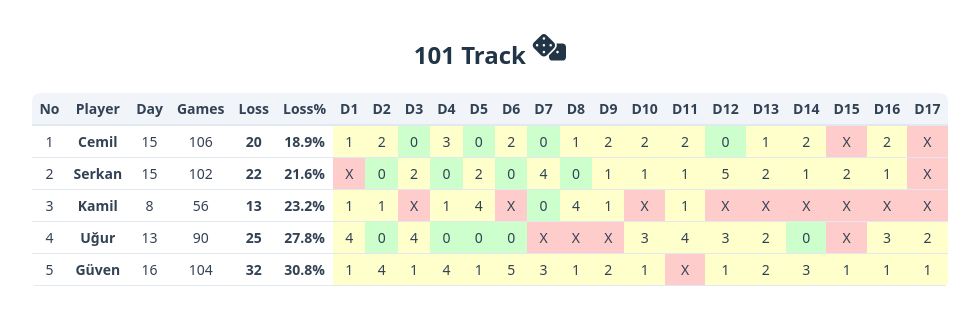
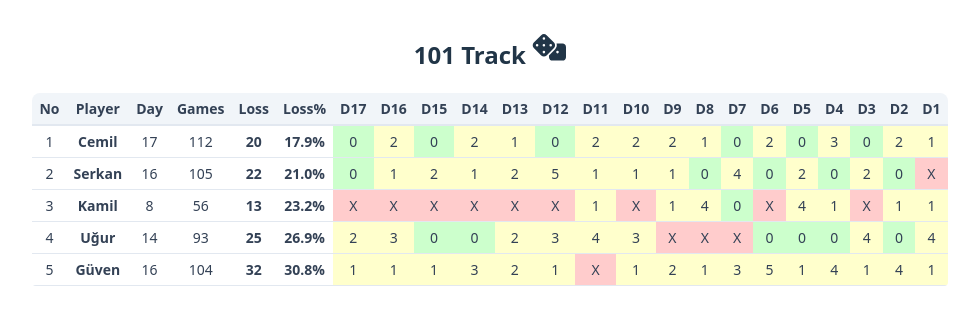
Before and after one commit to guvenordu/track-101, a React (Vite) app: page / in a window 1280 px wide. Shown: the top 324 px of the page, without its empty margins (150-1129 px from the left). Built offline with nearby package versions, Linux system fonts and the light colour scheme.

Commit message:
Update App.tsx

```diff
--- a/src/App.tsx
+++ b/src/App.tsx
@@ -4,11 +4,11 @@ import "./App.css";
 
 function App() {
   const data = [
-    ["Uğur", "4", "0", "4", "0", "0", "0", "X", "X", "X", "3", "4", "3", "2", "0", "X", "3", "2"],
-    ["Cemil", "1", "2", "0", "3", "0", "2", "0", "1", "2", "2", "2", "0", "1", "2", "X", "2", "X"],
-    ["Güven", "1", "4", "1", "4", "1", "5", "3", "1", "2", "1" , "X", "1", "2", "3", "1", "1", "1"],
-    ["Kamil", "1", "1", "X", "1", "4", "X", "0", "4", "1", "X", "1", "X", "X", "X", "X", "X", "X"],
-    ["Serkan", "X", "0", "2", "0", "2", "0", "4", "0", "1", "1", "1", "5", "2", "1", "2", "1", "X"],
+    ["Uğur",   "2", "3", "0", "0", "2", "3", "4", "3", "X", "X", "X", "0", "0", "0", "4", "0", "4"],
+    ["Cemil",  "0", "2", "0", "2", "1", "0", "2", "2", "2", "1", "0", "2", "0", "3", "0", "2", "1"],
+    ["Güven",  "1", "1", "1", "3", "2", "1", "X", "1", "2", "1", "3", "5", "1", "4", "1", "4", "1"],
+    ["Kamil",  "X", "X", "X", "X", "X", "X", "1", "X", "1", "4", "0", "X", "4", "1", "X", "1", "1" ],
+    ["Serkan", "0", "1", "2", "1", "2", "5", "1", "1", "1", "0", "4", "0", "2", "0", "2", "0", "X"],
   ];
 
   // Günlük toplam oyun sayısını hesapla (dikey)
@@ -93,23 +93,23 @@ function App() {
             <th>Games</th>
             <th>Loss</th>
             <th>Loss%</th>
+            <th>D17</th>
+            <th>D16</th>
+            <th>D15</th>
+            <th>D14</th>
+            <th>D13</th>
+            <th>D12</th>
+            <th>D11</th>
+            <th>D10</th>
+            <th>D9</th>
+            <th>D8</th>
+            <th>D7</th>
+            <th>D6</th>
+            <th>D5</th>
+            <th>D4</th>
+            <th>D3</th>
+            <th>D2</th>
             <th>D1</th>
-            <th>D2</th>
-            <th>D3</th>
-            <th>D4</th>
-            <th>D5</th>
-            <th>D6</th>
-            <th>D7</th>
-            <th>D8</th>
-            <th>D9</th>
-            <th>D10</th>
-            <th>D11</th>
-            <th>D12</th>
-            <th>D13</th>
-            <th>D14</th>
-            <th>D15</th>
-            <th>D16</th>
-            <th>D17</th>
           </tr>
         </thead>
         <tbody>
@@ -147,8 +147,6 @@ function App() {
           })}
         </tbody>
       </table>
-
-
     </div>
   );
 }
```
